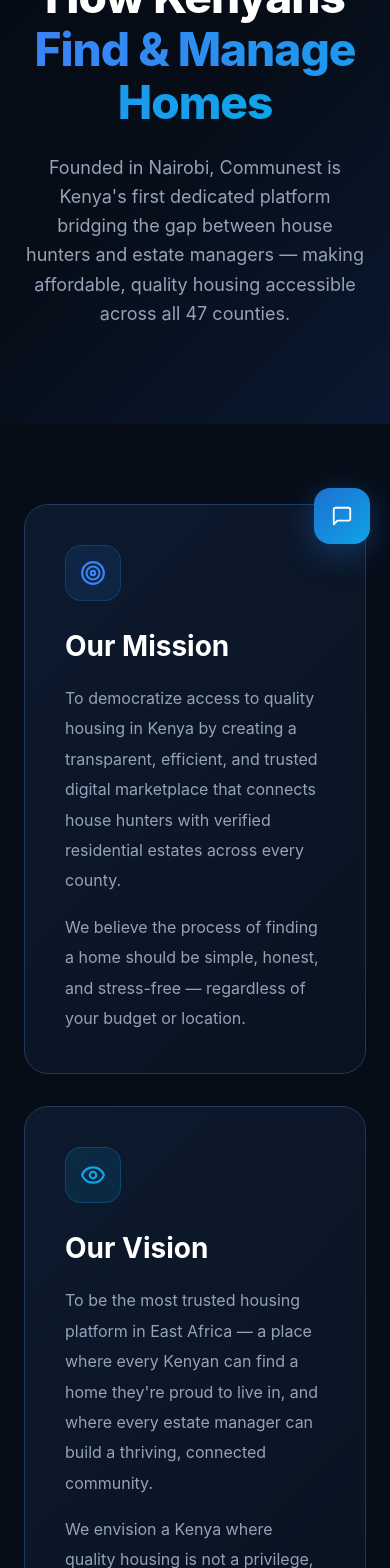
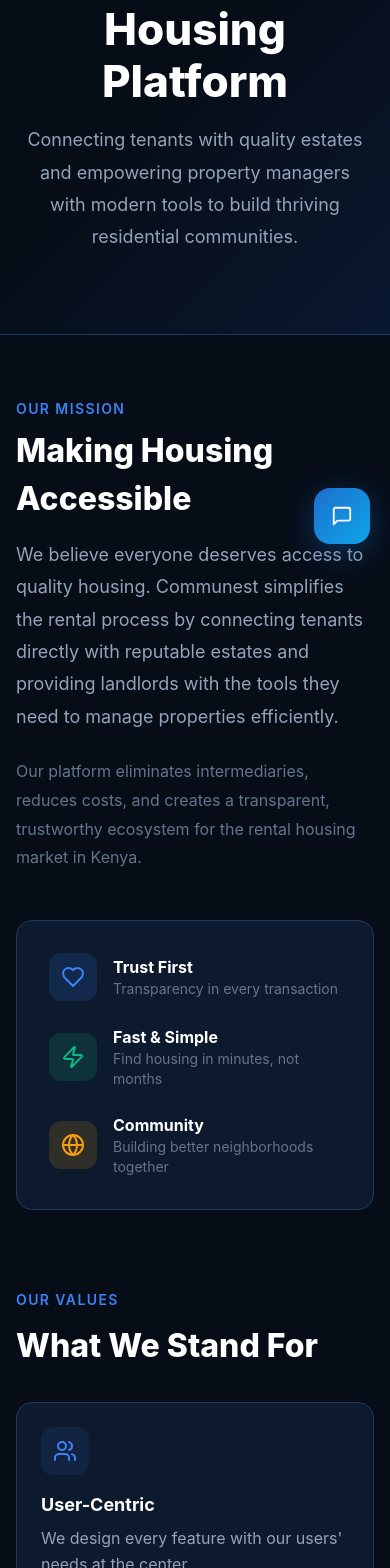
Before and after one commit to irammadj/FrontendCommunest, a React (Vite) app: page /FrontendCommunest/about in a window 390 px wide. Shown: the part 280-1848 px from the top of the page. Built offline with nearby package versions, Linux system fonts and the light colour scheme.

Commit message:
Initial commit

```diff
--- a/src/app/pages/AboutPage.tsx
+++ b/src/app/pages/AboutPage.tsx
@@ -1,212 +1,342 @@
-import { Link } from 'react-router';
-import { Target, Eye, Heart, Shield, Users, Building2, Facebook, Instagram, Twitter, Mail, Phone, MapPin, ChevronRight } from 'lucide-react';
-
-const values = [
-  { icon: Shield, title: 'Transparency', desc: 'Every estate is vetted and verified before listing. We ensure all documentation is legitimate and up-to-date.' },
-  { icon: Heart, title: 'Affordability', desc: 'We believe every Kenyan deserves quality housing. We work with estates across all price ranges.' },
-  { icon: Users, title: 'Community', desc: 'We build communities, not just fill houses. Our estate portal keeps tenants and managers connected.' },
-  { icon: Building2, title: 'Empowerment', desc: 'We empower estate managers with digital tools to run professional, efficient, and transparent operations.' },
-];
-
-const team = [
-  { name: 'Amina Wanjiku', role: 'Chief Executive Officer', initial: 'A' },
-  { name: 'Brian Otieno', role: 'Head of Technology', initial: 'B' },
-  { name: 'Christine Muthoni', role: 'Head of Operations', initial: 'C' },
-  { name: 'David Kipchoge', role: 'Head of Partnerships', initial: 'D' },
-];
+import { Link } from "react-router";
+import { ArrowRight, Heart, Users, Zap, Globe } from "lucide-react";
 
 export default function AboutPage() {
   return (
-    <div>
-      {/* Hero */}
-      <section className="py-24 px-6 text-center" style={{ background: 'linear-gradient(135deg, #040b14, #060d17, #0a1830)' }}>
-        <div className="max-w-3xl mx-auto">
-          <p className="text-sm mb-4" style={{ color: '#3b82f6', fontWeight: 600, textTransform: 'uppercase', letterSpacing: '0.1em' }}>About Communest</p>
-          <h1 className="text-white mb-6" style={{ fontWeight: 800, fontSize: 46, letterSpacing: '-1px', lineHeight: 1.15 }}>
-            Transforming How Kenyans<br />
-            <span style={{ background: 'linear-gradient(90deg, #3b82f6, #0ea5e9)', WebkitBackgroundClip: 'text', WebkitTextFillColor: 'transparent' }}>
-              Find & Manage Homes
-            </span>
+    <div style={{ background: "#060d17", minHeight: "100vh" }}>
+      {/* Hero Section */}
+      <div
+        className="py-20 px-6"
+        style={{
+          background: "linear-gradient(135deg, #040b14, #060d17, #0a1830)",
+          borderBottom: "1px solid #1e3a5f",
+        }}
+      >
+        <div className="max-w-4xl mx-auto text-center">
+          <p
+            className="text-sm mb-3"
+            style={{
+              color: "#3b82f6",
+              fontWeight: 600,
+              textTransform: "uppercase",
+              letterSpacing: "0.1em",
+            }}
+          >
+            About Communest
+          </p>
+          <h1
+            className="text-white mb-4"
+            style={{ fontWeight: 800, fontSize: 44, lineHeight: 1.2 }}
+          >
+            Kenya's Premier Housing Platform
           </h1>
-          <p className="text-lg leading-relaxed" style={{ color: '#94a3b8' }}>
-            Founded in Nairobi, Communest is Kenya's first dedicated platform bridging the gap between house hunters and estate managers — making affordable, quality housing accessible across all 47 counties.
+          <p
+            className="text-lg max-w-2xl mx-auto"
+            style={{ color: "#94a3b8", lineHeight: 1.8 }}
+          >
+            Connecting tenants with quality estates and empowering property
+            managers with modern tools to build thriving residential
+            communities.
           </p>
         </div>
-      </section>
+      </div>
 
-      {/* Mission & Vision */}
-      <section className="py-20 px-6" style={{ background: '#060d17' }}>
-        <div className="max-w-7xl mx-auto grid grid-cols-1 lg:grid-cols-2 gap-8">
-          <div className="rounded-3xl p-10" style={{ background: 'linear-gradient(135deg, #0d1a2e, #091220)', border: '1px solid #1e3a5f' }}>
-            <div className="w-14 h-14 rounded-2xl flex items-center justify-center mb-6" style={{ background: 'rgba(29,111,206,0.15)', border: '1px solid rgba(29,111,206,0.3)' }}>
-              <Target size={26} style={{ color: '#3b82f6' }} />
-            </div>
-            <h2 className="text-white mb-4" style={{ fontWeight: 700, fontSize: 28 }}>Our Mission</h2>
-            <p className="leading-relaxed" style={{ color: '#94a3b8', lineHeight: 1.9 }}>
-              To democratize access to quality housing in Kenya by creating a transparent, efficient, and trusted digital marketplace that connects house hunters with verified residential estates across every county.
+      <div className="max-w-6xl mx-auto px-4 sm:px-6 py-16 space-y-20">
+        {/* Mission Section */}
+        <div className="grid grid-cols-1 md:grid-cols-2 gap-12 items-center">
+          <div>
+            <p
+              className="text-sm mb-2"
+              style={{
+                color: "#3b82f6",
+                fontWeight: 600,
+                textTransform: "uppercase",
+                letterSpacing: "0.1em",
+              }}
+            >
+              Our Mission
             </p>
-            <p className="leading-relaxed mt-4" style={{ color: '#94a3b8', lineHeight: 1.9 }}>
-              We believe the process of finding a home should be simple, honest, and stress-free — regardless of your budget or location.
+            <h2
+              className="text-white mb-4"
+              style={{ fontWeight: 800, fontSize: 32 }}
+            >
+              Making Housing Accessible
+            </h2>
+            <p
+              className="text-lg mb-6"
+              style={{ color: "#94a3b8", lineHeight: 1.8 }}
+            >
+              We believe everyone deserves access to quality housing. Communest
+              simplifies the rental process by connecting tenants directly with
+              reputable estates and providing landlords with the tools they need
+              to manage properties efficiently.
+            </p>
+            <p style={{ color: "#64748b", lineHeight: 1.8 }}>
+              Our platform eliminates intermediaries, reduces costs, and creates
+              a transparent, trustworthy ecosystem for the rental housing market
+              in Kenya.
             </p>
           </div>
-          <div className="rounded-3xl p-10" style={{ background: 'linear-gradient(135deg, #0d1a2e, #091220)', border: '1px solid #1e3a5f' }}>
-            <div className="w-14 h-14 rounded-2xl flex items-center justify-center mb-6" style={{ background: 'rgba(14,165,233,0.12)', border: '1px solid rgba(14,165,233,0.25)' }}>
-              <Eye size={26} style={{ color: '#0ea5e9' }} />
+          <div
+            className="rounded-2xl p-8 h-full"
+            style={{ background: "#0d1a2e", border: "1px solid #1e3a5f" }}
+          >
+            <div className="flex items-center gap-4 mb-6">
+              <div
+                className="w-12 h-12 rounded-xl flex items-center justify-center flex-shrink-0"
+                style={{ background: "rgba(59,130,246,0.15)" }}
+              >
+                <Heart size={24} style={{ color: "#3b82f6" }} />
+              </div>
+              <div>
+                <p className="text-white" style={{ fontWeight: 700 }}>
+                  Trust First
+                </p>
+                <p className="text-sm" style={{ color: "#64748b" }}>
+                  Transparency in every transaction
+                </p>
+              </div>
             </div>
-            <h2 className="text-white mb-4" style={{ fontWeight: 700, fontSize: 28 }}>Our Vision</h2>
-            <p className="leading-relaxed" style={{ color: '#94a3b8', lineHeight: 1.9 }}>
-              To be the most trusted housing platform in East Africa — a place where every Kenyan can find a home they're proud to live in, and where every estate manager can build a thriving, connected community.
-            </p>
-            <p className="leading-relaxed mt-4" style={{ color: '#94a3b8', lineHeight: 1.9 }}>
-              We envision a Kenya where quality housing is not a privilege, but a reality for all.
-            </p>
+            <div className="flex items-center gap-4 mb-6">
+              <div
+                className="w-12 h-12 rounded-xl flex items-center justify-center flex-shrink-0"
+                style={{ background: "rgba(16,185,129,0.15)" }}
+              >
+                <Zap size={24} style={{ color: "#10b981" }} />
+              </div>
+              <div>
+                <p className="text-white" style={{ fontWeight: 700 }}>
+                  Fast & Simple
+                </p>
+                <p className="text-sm" style={{ color: "#64748b" }}>
+                  Find housing in minutes, not months
+                </p>
+              </div>
+            </div>
+            <div className="flex items-center gap-4">
+              <div
+                className="w-12 h-12 rounded-xl flex items-center justify-center flex-shrink-0"
+                style={{ background: "rgba(245,158,11,0.15)" }}
+              >
+                <Globe size={24} style={{ color: "#f59e0b" }} />
+              </div>
+              <div>
+                <p className="text-white" style={{ fontWeight: 700 }}>
+                  Community
+                </p>
+                <p className="text-sm" style={{ color: "#64748b" }}>
+                  Building better neighborhoods together
+                </p>
+              </div>
+            </div>
           </div>
         </div>
-      </section>
 
-      {/* Values */}
-      <section className="py-20 px-6" style={{ background: '#04090f' }}>
-        <div className="max-w-7xl mx-auto">
-          <div className="text-center mb-14">
-            <p className="text-sm mb-3" style={{ color: '#3b82f6', fontWeight: 600, textTransform: 'uppercase', letterSpacing: '0.1em' }}>What Drives Us</p>
-            <h2 className="text-white" style={{ fontWeight: 700, fontSize: 36 }}>Our Core Values</h2>
-          </div>
-          <div className="grid grid-cols-1 sm:grid-cols-2 lg:grid-cols-4 gap-6">
-            {values.map(({ icon: Icon, title, desc }) => (
-              <div key={title} className="rounded-2xl p-7 transition-all hover:-translate-y-1" style={{ background: '#0d1a2e', border: '1px solid #1e3a5f' }}>
-                <div className="w-12 h-12 rounded-xl flex items-center justify-center mb-5" style={{ background: 'rgba(29,111,206,0.12)', border: '1px solid rgba(29,111,206,0.25)' }}>
-                  <Icon size={22} style={{ color: '#3b82f6' }} />
+        {/* Values Section */}
+        <div>
+          <p
+            className="text-sm mb-3"
+            style={{
+              color: "#3b82f6",
+              fontWeight: 600,
+              textTransform: "uppercase",
+              letterSpacing: "0.1em",
+            }}
+          >
+            Our Values
+          </p>
+          <h2
+            className="text-white mb-8"
+            style={{ fontWeight: 800, fontSize: 32 }}
+          >
+            What We Stand For
+          </h2>
+          <div className="grid grid-cols-1 md:grid-cols-3 gap-6">
+            {[
+              {
+                icon: Users,
+                title: "User-Centric",
+                desc: "We design every feature with our users' needs at the center.",
+                color: "#3b82f6",
+                bg: "rgba(59,130,246,0.1)",
+              },
+              {
+                icon: Zap,
+                title: "Innovation",
+                desc: "We continuously improve to stay ahead of market needs.",
+                color: "#10b981",
+                bg: "rgba(16,185,129,0.1)",
+              },
+              {
+                icon: Heart,
+                title: "Integrity",
+                desc: "Honesty and fairness guide all our business decisions.",
+                color: "#f59e0b",
+                bg: "rgba(245,158,11,0.1)",
+              },
+            ].map(({ icon: Icon, title, desc, color, bg }) => (
+              <div
+                key={title}
+                className="rounded-2xl p-6"
+                style={{ background: "#0d1a2e", border: "1px solid #1e3a5f" }}
+              >
+                <div
+                  className="w-12 h-12 rounded-xl flex items-center justify-center mb-4"
+                  style={{ background: bg }}
+                >
+                  <Icon size={24} style={{ color }} />
                 </div>
-                <h3 className="text-white mb-3" style={{ fontWeight: 700 }}>{title}</h3>
-                <p className="text-sm leading-relaxed" style={{ color: '#64748b' }}>{desc}</p>
+                <p
+                  className="text-white mb-2"
+                  style={{ fontWeight: 700, fontSize: 18 }}
+                >
+                  {title}
+                </p>
+                <p style={{ color: "#94a3b8", lineHeight: 1.6 }}>{desc}</p>
               </div>
             ))}
           </div>
         </div>
-      </section>
 
-      {/* Stats */}
-      <section className="py-16 px-6" style={{ background: '#060d17' }}>
-        <div className="max-w-4xl mx-auto grid grid-cols-2 lg:grid-cols-4 gap-6 text-center">
-          {[
-            { value: '2022', label: 'Founded' },
-            { value: '120+', label: 'Listed Estates' },
-            { value: '20+', label: 'Counties' },
-            { value: '5,000+', label: 'Happy Tenants' },
-          ].map(({ value, label }) => (
-            <div key={label} className="rounded-2xl p-6" style={{ background: '#0d1a2e', border: '1px solid #1e3a5f' }}>
-              <div className="text-3xl text-white mb-2" style={{ fontWeight: 800, background: 'linear-gradient(90deg, #3b82f6, #0ea5e9)', WebkitBackgroundClip: 'text', WebkitTextFillColor: 'transparent' }}>
-                {value}
-              </div>
-              <div className="text-sm" style={{ color: '#64748b' }}>{label}</div>
-            </div>
-          ))}
-        </div>
-      </section>
-
-      {/* Team */}
-      <section className="py-20 px-6" style={{ background: '#04090f' }}>
-        <div className="max-w-5xl mx-auto">
-          <div className="text-center mb-14">
-            <p className="text-sm mb-3" style={{ color: '#3b82f6', fontWeight: 600, textTransform: 'uppercase', letterSpacing: '0.1em' }}>Our People</p>
-            <h2 className="text-white" style={{ fontWeight: 700, fontSize: 36 }}>Meet the Team</h2>
-          </div>
-          <div className="grid grid-cols-2 lg:grid-cols-4 gap-6">
-            {team.map(({ name, role, initial }) => (
-              <div key={name} className="rounded-2xl p-6 text-center" style={{ background: '#0d1a2e', border: '1px solid #1e3a5f' }}>
-                <div className="w-16 h-16 rounded-full flex items-center justify-center text-white text-2xl mx-auto mb-4" style={{ background: 'linear-gradient(135deg, #1d6fce, #0ea5e9)', fontWeight: 700 }}>
-                  {initial}
-                </div>
-                <h4 className="text-white" style={{ fontWeight: 700 }}>{name}</h4>
-                <p className="text-xs mt-1" style={{ color: '#64748b' }}>{role}</p>
+        {/* Stats Section */}
+        <div
+          className="rounded-2xl p-12"
+          style={{ background: "#0d1a2e", border: "1px solid #1e3a5f" }}
+        >
+          <h2
+            className="text-white mb-12 text-center"
+            style={{ fontWeight: 800, fontSize: 32 }}
+          >
+            By The Numbers
+          </h2>
+          <div className="grid grid-cols-1 md:grid-cols-4 gap-8">
+            {[
+              { stat: "50+", label: "Estates" },
+              { stat: "1,000+", label: "Listings" },
+              { stat: "10,000+", label: "Users" },
+              { stat: "98%", label: "Satisfaction" },
+            ].map(({ stat, label }) => (
+              <div key={label} className="text-center">
+                <p
+                  className="text-white mb-2"
+                  style={{ fontWeight: 800, fontSize: 36 }}
+                >
+                  {stat}
+                </p>
+                <p style={{ color: "#94a3b8" }}>{label}</p>
               </div>
             ))}
           </div>
         </div>
-      </section>
 
-      {/* Contact & Socials */}
-      <section className="py-20 px-6" style={{ background: '#060d17' }}>
-        <div className="max-w-5xl mx-auto">
-          <div className="text-center mb-14">
-            <p className="text-sm mb-3" style={{ color: '#3b82f6', fontWeight: 600, textTransform: 'uppercase', letterSpacing: '0.1em' }}>Get in Touch</p>
-            <h2 className="text-white" style={{ fontWeight: 700, fontSize: 36 }}>Contact Communest</h2>
-          </div>
-          <div className="grid grid-cols-1 lg:grid-cols-2 gap-8">
-            <div className="rounded-2xl p-8" style={{ background: '#0d1a2e', border: '1px solid #1e3a5f' }}>
-              <h3 className="text-white mb-6" style={{ fontWeight: 700 }}>Contact Information</h3>
-              <div className="space-y-5">
-                <div className="flex items-start gap-4">
-                  <MapPin size={18} style={{ color: '#3b82f6', marginTop: 2, flexShrink: 0 }} />
-                  <div>
-                    <p className="text-sm" style={{ color: '#e2e8f0', fontWeight: 500 }}>Headquarters</p>
-                    <p className="text-sm mt-1" style={{ color: '#64748b' }}>Upperhill Business District,<br />Nairobi, Kenya</p>
-                  </div>
-                </div>
-                <div className="flex items-center gap-4">
-                  <Phone size={18} style={{ color: '#3b82f6', flexShrink: 0 }} />
-                  <div>
-                    <p className="text-sm" style={{ color: '#e2e8f0', fontWeight: 500 }}>Phone</p>
-                    <a href="tel:+254700000000" className="text-sm hover:text-blue-400 transition-colors" style={{ color: '#64748b' }}>+254 700 000 000</a>
-                  </div>
-                </div>
-                <div className="flex items-center gap-4">
-                  <Mail size={18} style={{ color: '#3b82f6', flexShrink: 0 }} />
-                  <div>
-                    <p className="text-sm" style={{ color: '#e2e8f0', fontWeight: 500 }}>Email</p>
-                    <a href="mailto:hello@communest.co.ke" className="text-sm hover:text-blue-400 transition-colors" style={{ color: '#64748b' }}>hello@communest.co.ke</a>
-                  </div>
-                </div>
-              </div>
-              <div className="mt-8 pt-6" style={{ borderTop: '1px solid #1e3a5f' }}>
-                <p className="text-sm mb-4" style={{ color: '#94a3b8', fontWeight: 500 }}>Follow us on Social Media</p>
-                <div className="flex gap-3">
-                  {[
-                    { Icon: Facebook, label: 'Facebook', hoverBg: '#1877f2' },
-                    { Icon: Instagram, label: 'Instagram', hoverBg: '#e1306c' },
-                    { Icon: Twitter, label: 'X (Twitter)', hoverBg: '#000' },
-                  ].map(({ Icon, label, hoverBg }) => (
-                    <a key={label} href="#" aria-label={label}
-                      className="w-10 h-10 rounded-full flex items-center justify-center transition-all hover:scale-110"
-                      style={{ background: '#1e3a5f', color: '#94a3b8' }}
-                      onMouseEnter={e => { e.currentTarget.style.background = hoverBg; e.currentTarget.style.color = '#fff'; }}
-                      onMouseLeave={e => { e.currentTarget.style.background = '#1e3a5f'; e.currentTarget.style.color = '#94a3b8'; }}
-                    >
-                      <Icon size={18} />
-                    </a>
-                  ))}
-                </div>
-              </div>
-            </div>
+        {/* CTA Section */}
+        <div
+          className="rounded-2xl p-12 text-center"
+          style={{
+            background: "linear-gradient(135deg, #1d6fce, #0ea5e9)",
+          }}
+        >
+          <h2
+            className="text-white mb-4"
+            style={{ fontWeight: 800, fontSize: 32 }}
+          >
+            Ready to Find Your Dream Home?
+          </h2>
+          <p
+            className="mb-8 max-w-2xl mx-auto"
+            style={{ color: "rgba(255,255,255,0.9)", lineHeight: 1.8 }}
+          >
+            Join thousands of tenants and property managers already using
+            Communest to simplify the housing experience.
+          </p>
+          <Link
+            to="/explore"
+            className="inline-flex items-center gap-2 px-8 py-4 rounded-xl text-white"
+            style={{
+              background: "rgba(255,255,255,0.2)",
+              border: "1px solid rgba(255,255,255,0.3)",
+              fontWeight: 600,
+              textDecoration: "none",
+              transition: "all 0.3s",
+            }}
+          >
+            Explore Estates <ArrowRight size={18} />
+          </Link>
+        </div>
 
-            <div className="rounded-2xl p-8" style={{ background: '#0d1a2e', border: '1px solid #1e3a5f' }}>
-              <h3 className="text-white mb-6" style={{ fontWeight: 700 }}>Quick Navigation</h3>
-              <div className="space-y-3">
-                {[
-                  { label: 'Explore Estates', to: '/explore', desc: 'Browse all verified estates' },
-                  { label: 'My Estate', to: '/estate', desc: 'Access your estate portal' },
-                  { label: 'List Your Estate', to: '/list-estate', desc: 'Get your estate on Communest' },
-                  { label: 'Sign In / Register', to: '/signin', desc: 'Create or access your account' },
-                  { label: 'Profile', to: '/profile', desc: 'Manage your personal details' },
-                ].map(({ label, to, desc }) => (
-                  <Link key={to} to={to}
-                    className="flex items-center justify-between p-4 rounded-xl transition-colors hover:bg-white/5 group"
-                    style={{ border: '1px solid transparent' }}
-                    onMouseEnter={e => e.currentTarget.style.borderColor = '#1e3a5f'}
-                    onMouseLeave={e => e.currentTarget.style.borderColor = 'transparent'}
-                  >
-                    <div>
-                      <p className="text-sm" style={{ color: '#e2e8f0', fontWeight: 600 }}>{label}</p>
-                      <p className="text-xs mt-0.5" style={{ color: '#64748b' }}>{desc}</p>
-                    </div>
-                    <ChevronRight size={16} style={{ color: '#3b82f6' }} className="group-hover:translate-x-1 transition-transform" />
-                  </Link>
-                ))}
-              </div>
-            </div>
+        {/* Contact Section */}
+        <div className="text-center space-y-6">
+          <h2 className="text-white" style={{ fontWeight: 800, fontSize: 32 }}>
+            Get In Touch
+          </h2>
+          <p style={{ color: "#94a3b8", fontSize: 18, lineHeight: 1.8 }}>
+            Have questions? We'd love to hear from you.
+          </p>
+          <div className="flex flex-col sm:flex-row items-center justify-center gap-4">
+            <a
+              href="mailto:support@communest.co.ke"
+              className="px-6 py-3 rounded-xl text-white"
+              style={{
+                background: "#0d1a2e",
+                border: "1px solid #1e3a5f",
+                textDecoration: "none",
+                fontWeight: 600,
+              }}
+            >
+              Email Us
+            </a>
+            <a
+              href="tel:+254700000000"
+              className="px-6 py-3 rounded-xl text-white"
+              style={{
+                background: "linear-gradient(135deg, #1d6fce, #0ea5e9)",
+                fontWeight: 600,
+                textDecoration: "none",
+              }}
+            >
+              Call +254 700 000 000
+            </a>
           </div>
         </div>
-      </section>
+      </div>
+
+      {/* Footer Links */}
+      <div
+        className="py-8 px-6 border-t"
+        style={{ borderColor: "#1e3a5f", background: "#0a0f1a" }}
+      >
+        <div className="max-w-6xl mx-auto flex flex-col sm:flex-row items-center justify-between gap-4 text-sm">
+          <p style={{ color: "#64748b" }}>
+            © 2026 Communest. All rights reserved.
+          </p>
+          <div className="flex items-center gap-6">
+            <a
+              href="https://facebook.com/communestke"
+              target="_blank"
+              rel="noopener noreferrer"
+              style={{ color: "#3b82f6", textDecoration: "none" }}
+            >
+              Facebook
+            </a>
+            <a
+              href="https://twitter.com/communestke"
+              target="_blank"
+              rel="noopener noreferrer"
+              style={{ color: "#3b82f6", textDecoration: "none" }}
+            >
+              Twitter
+            </a>
+            <a
+              href="https://instagram.com/communest.ke"
+              target="_blank"
+              rel="noopener noreferrer"
+              style={{ color: "#3b82f6", textDecoration: "none" }}
+            >
+              Instagram
+            </a>
+          </div>
+        </div>
+      </div>
     </div>
   );
 }
```
Also changed, not shown: src/app/components/ChatBot.tsx (+17 -118 lines), 5 other files (tests, documents, lock files or other folders).
